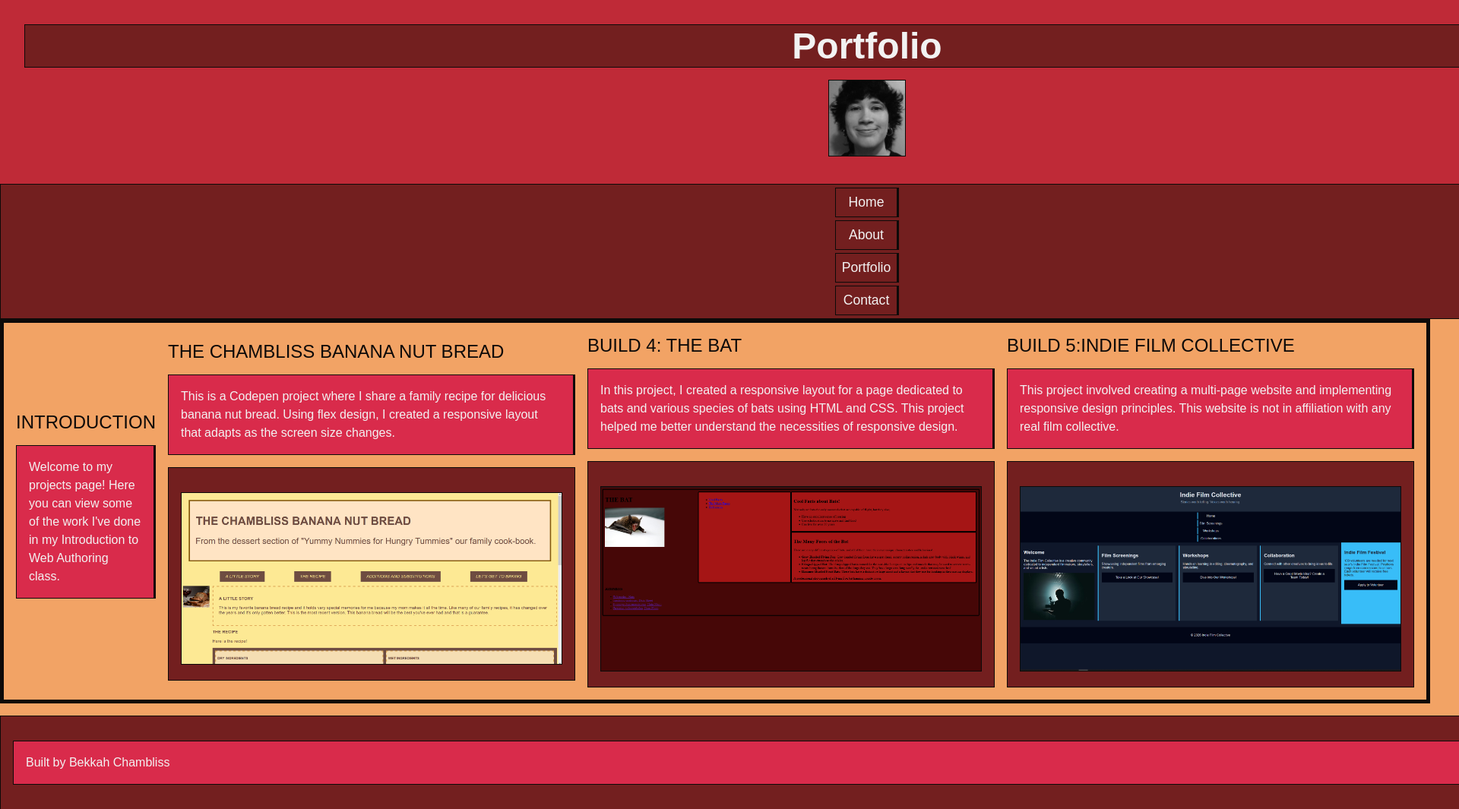
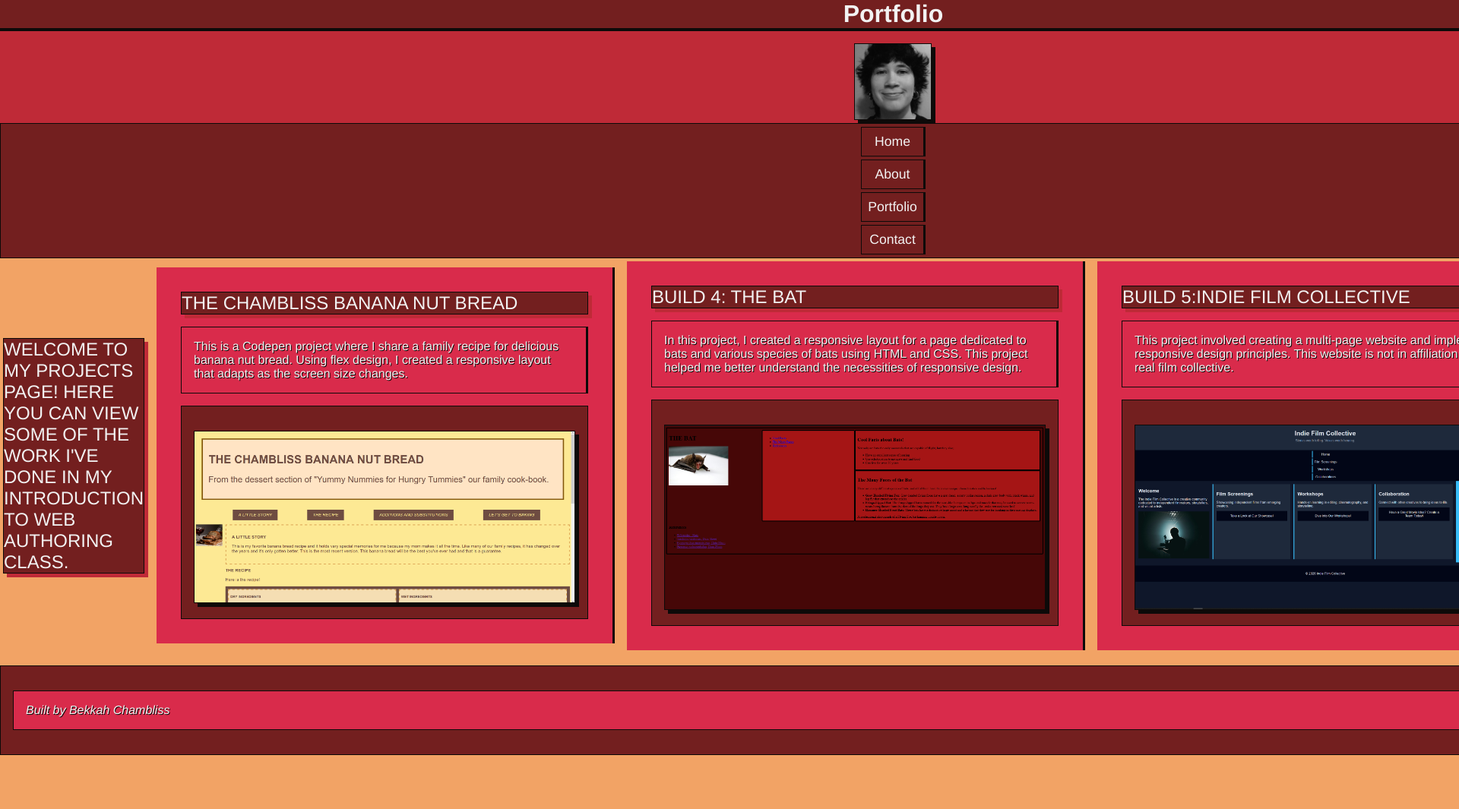
Before and after one commit to chamblissr/myfirstportfolio, a plain HTML site: page portfolio.html in a window 1280 px wide. Shown: the top 1065 px of the page at 76% size, 1920 px wide, since content can reach past the window. After the commit the page ends 994 px from the top, so only its background shows below. Drawn offline with Linux system fonts and the light colour scheme.

Commit message:
added more to css styling, fixed css styling

```diff
--- a/portfolio.html
+++ b/portfolio.html
@@ -20,28 +20,31 @@
         </ul>
     </nav>
     <main class="card-row">
-    <section >
-        <h2>Introduction</h2>
-        <p>Welcome to my projects page! Here you can view some of the work I've done in my Introduction to Web Authoring class.</p>
-    </section>
 
-    <section>
+
+    <h2>Welcome to my projects page! Here you can view some of the work I've done in my Introduction to Web Authoring class.</h2>
+
+
+    <section id="project1">
         <h2>The Chambliss Banana Nut Bread</h2>
         <p>This is a Codepen project where I share a family recipe for delicious banana nut bread. Using flex design, I created a responsive layout that adapts as the screen size changes.</p>
         <a href="https://codepen.io/chamblissr/full/emdjNVZ" title="The Chambliss Banana Nut Bread"><img src="images/THE_CHAMBLISS_BANANA_NUT_BREAD.png" alt="Screenshot of the Banana Nut Bread Recipe Website" width="500"></a>
     </section>
 
-    <section>
+    <section id="project2">
         <h2>Build 4: THE BAT</h2>
         <p>In this project, I created a responsive layout for a page dedicated to bats and various species of bats using HTML and CSS. This project helped me better understand the necessities of responsive design.</p>
         <a href="https://chamblissr.github.io/CHAMBLISS-4-build/" title="Website Project about Bats"><img src="images/THE_BAT.png" alt="Screenshot of Website Project about Bats" width="500"></a>
     </section>
 
-    <section>
+    <section id="project3">
         <h2>Build 5:Indie Film Collective</h2>
         <p>This project involved creating a multi-page website and implementing responsive design principles. This website is not in affiliation with any real film collective.</p>
         <a href="https://chamblissr.github.io/5-Build/index.html" title="Indie Film Collective Website"><img src="images/INDIE_FILM_COLLECTIVE.png" alt="Screenshot of Indie Film Collective Website" width="500"></a>
     </section>
+
+
+    </main>
 
     </main>
     <footer>
--- a/styles.css
+++ b/styles.css
@@ -13,41 +13,27 @@ orange: #F2A365
 /*GLOBAL STYLING (base) */
 
 body {
-    font-family: 'Arial', sans-serif;
+    font-family: 'Franklin Gothic Medium', 'Arial Narrow', Arial, sans-serif;
     margin: 0;
     background-color: #F2A365;
     color: #0D0A09;
     display: grid;
-    min-width: 1000px;
     grid-template-columns: 1fr;
+
 }
 
 header {
     background-color: #BF2A37;
-    color: #F2F2F2;
-    padding: 2rem;
     text-align: center;
 }
 
 header h1 {
     margin: 0;
-    font-size: 3em;
-    text-transform: capitalize;
-    border: #0D0A09 solid 1px;
-     background-color: #731F1F;
+    border-bottom: #0D0A09 solid 4px;
+    background-color: #731F1F;
+    color: #F2F2F2;
 }
 
-header p {
-    margin-top: 0.5rem;
-    font-size: 1.2em;
-}
-
-main h2 {
-    margin: 0;
-    font-size: 1.5em;
-    font-weight: normal;
-    text-transform: uppercase;
-}
 
 nav {
     background-color: #731F1F;
@@ -74,14 +60,37 @@ nav a:hover {
 }
 
 main {
-    padding: 1rem;
-    border: #0D0A09 solid 5px;
+    margin: 0;
      background-color: #F2A365;
+    padding: .25rem;
+}
+
+main h2 {
+    margin: 0;
+    font-size: 1.5em;
+    font-weight: normal;
+    text-transform: uppercase;
+    background: #731F1F;
+    color: #F2F2F2;
+     border: #0D0A09 solid 1px;
+     box-shadow: #BF2A37 5px 5px 0px;
+
+}
+
+main h3 {
+    margin: 0;
+    font-size: 1.2em;
+    font-weight: normal;
+    text-transform: uppercase;
+    background:#BF2A37;
+    color: #F2F2F2;
+     border: #0D0A09 solid 1px;
+     text-shadow: #0D0A09 1px 1px 0px;
 
 }
 
 p {
-    line-height: 1.5;
+
     margin-bottom: 1rem;
     border: #0D0A09
      solid 1px;
@@ -89,16 +98,26 @@ p {
      background-color: #D92B4B;
      color: #F2F2F2;
      border-right: #0D0A09 solid 3px;
+     text-shadow: #0D0A09 1px 1px 0px;
 }
 
-#about, #contact, #portfolio {
+
+#about, #contact, #portfolio, #github, #codepen {
     background-color: #D92B4B;
     color: #F2F2F2;
     padding: 5rem;
     padding: 5rem;
     border-right: #0D0A09 solid 3px;
+}
 
+#project1, #project2, #project3 {
+    background-color: #D92B4B;
+    color: #F2F2F2;
+    padding: 1rem;
+    padding: 2rem;
+    border-right: #0D0A09 solid 3px;
 }
+
 
 a{
     display:block;
@@ -120,6 +139,7 @@ footer {
     background-color: #731F1F;
     color: #F2F2F2;
     text-align: left;
+    font-style: italic;
     padding: 1rem;
     margin-top: 1rem;
      border: #0D0A09 solid 1px;
@@ -129,7 +149,7 @@ img {
     border: #0D0A09 solid 1px;
     margin-top: 1rem;
     background-color: #731F1F;
-   align-content: center;
+    box-shadow: #0D0A09 5px 5px 0px;
 }
 
 
@@ -150,9 +170,11 @@ img {
         display: flex;
         justify-content: space-around;
     }
+
+
 }
 
-@media (min-width: 700px) {
+@media (min-width: 800px) {
     body {
         grid-template-columns: 1fr 300px;
     }
@@ -166,24 +188,8 @@ img {
         display:flex;
         justify-content: space-around;
     }
-}
 
-@media (min-width:1000px){
-    body {
-        grid-template-columns: 1fr 400px;
-    }
-
-    header, nav, footer {
-        grid-column: 1 / -1;
-    }
-
-    nav {
-
-        display:flex;
-        justify-content: space-around;
-    }
-
-.card-row
+    .card-row
 {
     display: flex;
     gap: 1rem;
@@ -195,6 +201,4 @@ img {
         width: 100%;
         flex:1 1 500px;
     }
-
-
 }
```
Also changed, not shown: about.html (+1 -1 lines), contact.html (+6 -2 lines), index.html (+2 -1 lines).
